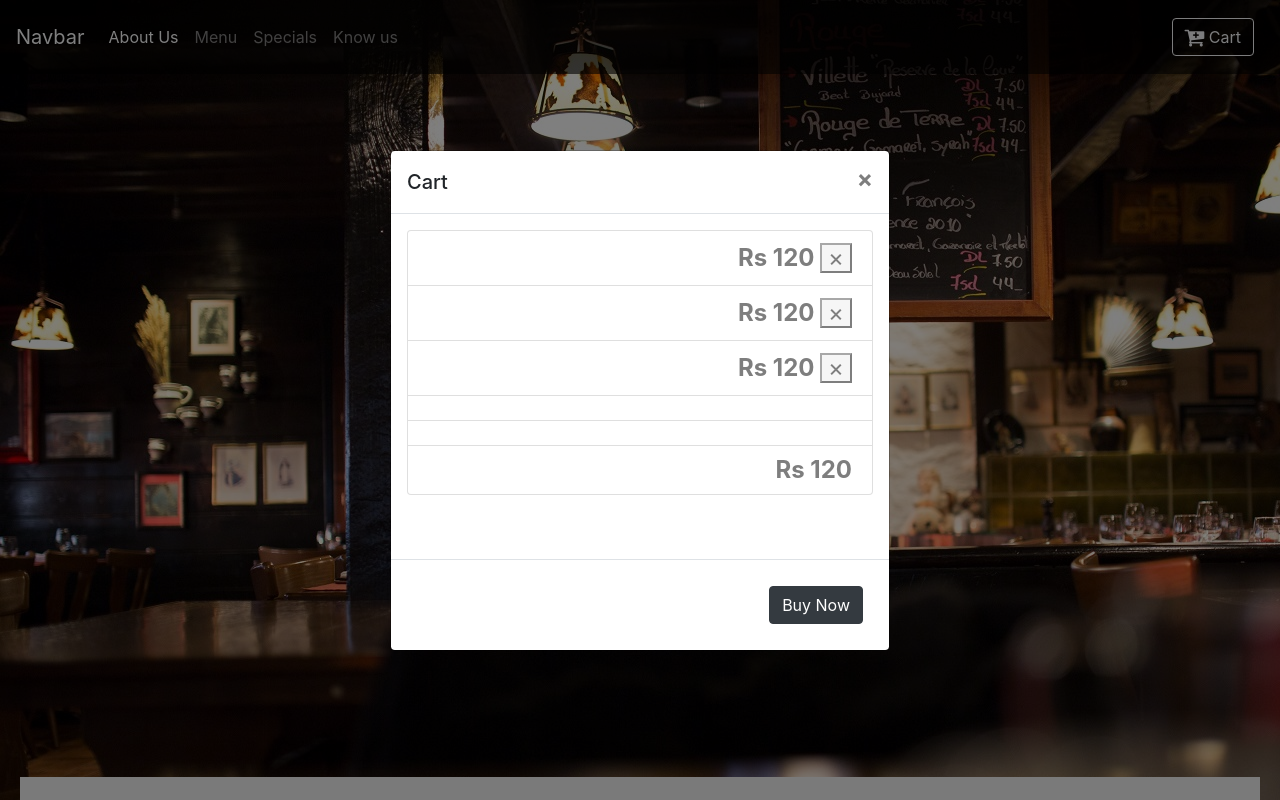
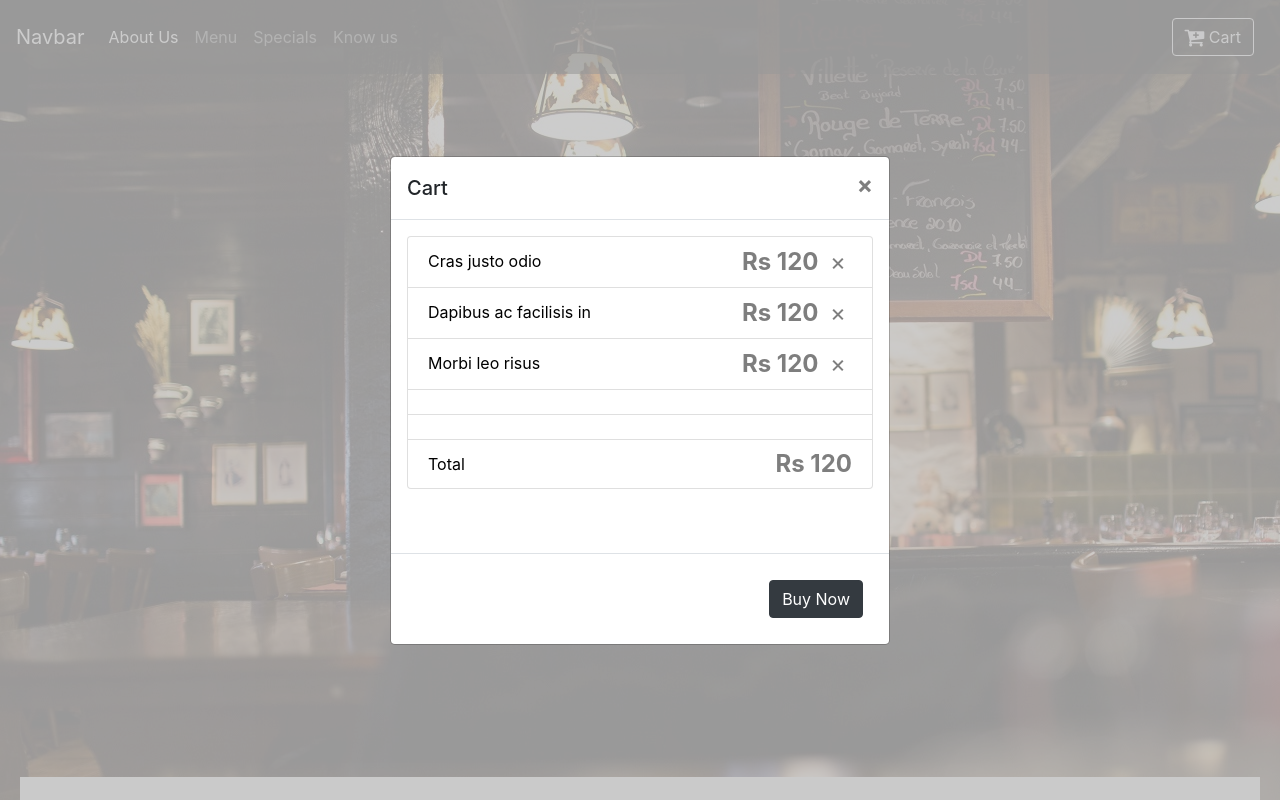
Before and after one commit to indranil2507/restaurant, a plain HTML site: page index.html in a window 1280 px wide. Both pictures are taken after a click on the button "Cart". Shown: the top 800 px of the page. Drawn offline with nearby package versions, Linux system fonts and the light colour scheme.

Commit message:
Update styles.css

```diff
--- a/styles.css
+++ b/styles.css
@@ -455,3 +455,28 @@ button :hover{
     transform:scale(1.2);
     cursor: pointer;
 }
+/*##################modal###############*/
+
+.modal{
+    display: flex;
+    background-color: rgb(255,255,255,0.6)
+
+}
+
+.modal-header{
+
+    justify-content: center;
+    align-items: center;
+}
+.list-group-item{
+    color: black;
+
+}
+.list-group-item button{
+    background-color: white;
+    border: transparent;
+    size: 20px;
+}
+.buy{
+    align-items: center;
+}
```
